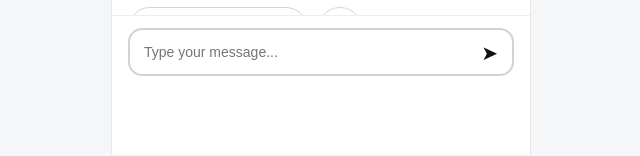
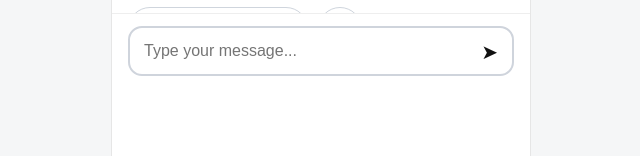
Before and after one commit to pushkinsonkusare/Shopper-agent-Test-1, a plain HTML site: page index.html in a window 1280 px wide. Shown: the part 708-864 px from the top of the page, 319-959 px from the left. Drawn offline with Linux system fonts and the light colour scheme; a script that the page names is missing.

Commit message:
input box fix

```diff
--- a/styles.css
+++ b/styles.css
@@ -296,7 +296,7 @@ img {
   border: 2px solid #cfd4dc;
   border-radius: 14px;
   padding: 14px 48px 14px 14px;
-  font-size: 14px;
+  font-size: 16px; /* 16px minimum prevents iOS zoom on input focus */
   background: #fff;
   color: #111;
   caret-color: #111;
```
